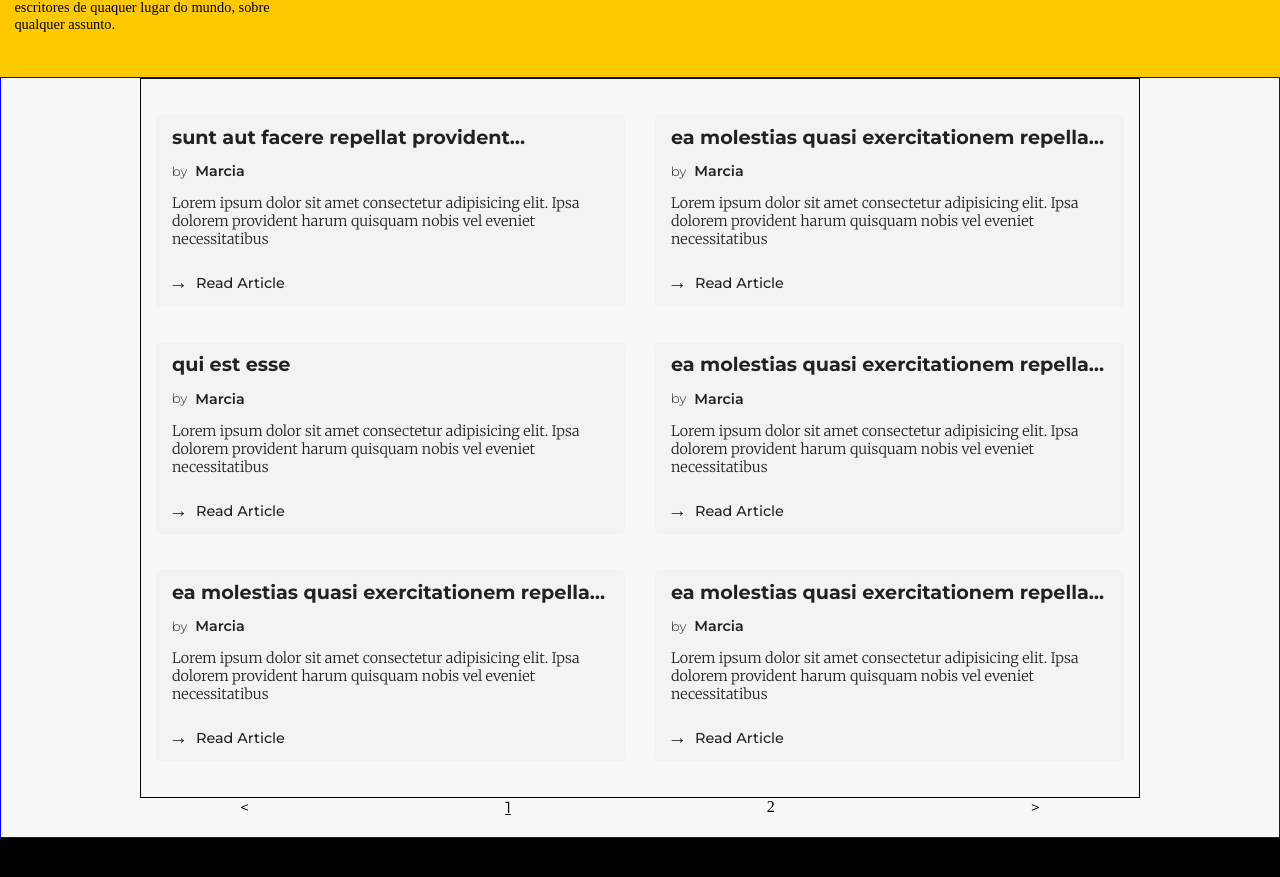
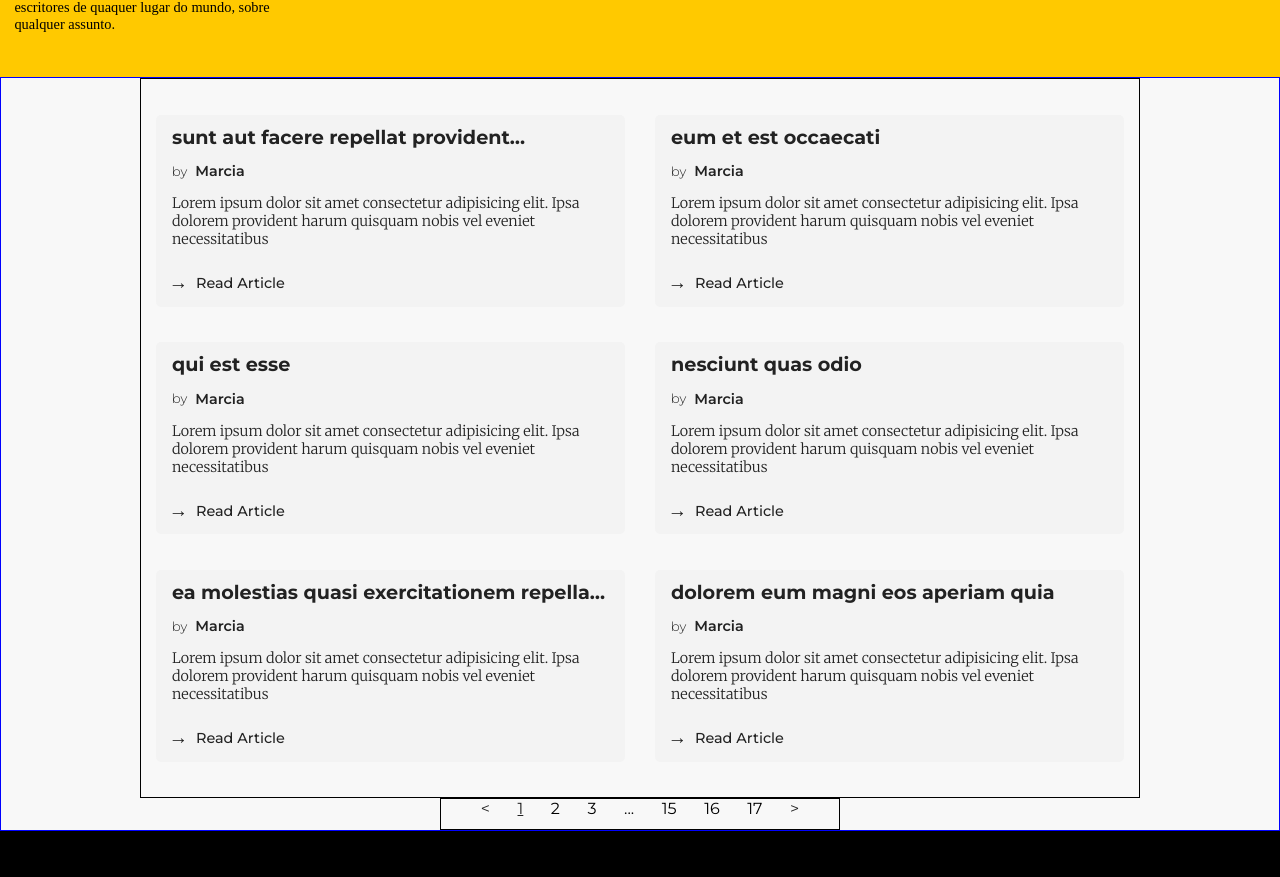
Before and after one commit to kennedybm/teste-tecnico-front-end, a React (Vite) app: page / in a window 1280 px wide. Shown: the part 163-1040 px from the top of the page. Built offline with nearby package versions, Linux system fonts and the light colour scheme.

Commit message:
Feat: added Pagination component and styles

```diff
--- a/src/components/Posts/index.tsx
+++ b/src/components/Posts/index.tsx
@@ -3,93 +3,18 @@ import { PostsCard } from "./PostsCard";
 import { usePosts } from "../../providers/Api/Posts";
 import * as Styles from "./styles";
 import { Pagination } from "../Pagination";
+import { postsData } from "../../service/mock";
 
 export const Posts = () => {
-  const { postsData } = usePosts();
-  const posts = [
-    {
-      userId: 1,
-      id: 1,
-      title:
-        "sunt aut facere repellat provident occaecati excepturi optio reprehenderit",
-      body: "quia et suscipit\nsuscipit recusandae consequuntur expedita et cum\nreprehenderit molestiae ut ut quas totam\nnostrum rerum est autem sunt rem eveniet architecto",
-    },
-    {
-      userId: 1,
-      id: 2,
-      title: "qui est esse",
-      body: "est rerum tempore vitae\nsequi sint nihil reprehenderit dolor beatae ea dolores neque\nfugiat blanditiis voluptate porro vel nihil molestiae ut reiciendis\nqui aperiam non debitis possimus qui neque nisi nulla",
-    },
-    {
-      userId: 1,
-      id: 3,
-      title: "ea molestias quasi exercitationem repellat qui ipsa sit aut",
-      body: "et iusto sed quo iure\nvoluptatem occaecati omnis eligendi aut ad\nvoluptatem doloribus vel accusantium quis pariatur\nmolestiae porro eius odio et labore et velit aut",
-    },
-    {
-      userId: 1,
-      id: 4,
-      title: "ea molestias quasi exercitationem repellat qui ipsa sit aut",
-      body: "et iusto sed quo iure\nvoluptatem occaecati omnis eligendi aut ad\nvoluptatem doloribus vel accusantium quis pariatur\nmolestiae porro eius odio et labore et velit aut",
-    },
-    {
-      userId: 1,
-      id: 5,
-      title: "ea molestias quasi exercitationem repellat qui ipsa sit aut",
-      body: "et iusto sed quo iure\nvoluptatem occaecati omnis eligendi aut ad\nvoluptatem doloribus vel accusantium quis pariatur\nmolestiae porro eius odio et labore et velit aut",
-    },
-    {
-      userId: 1,
-      id: 6,
-      title: "ea molestias quasi exercitationem repellat qui ipsa sit aut",
-      body: "et iusto sed quo iure\nvoluptatem occaecati omnis eligendi aut ad\nvoluptatem doloribus vel accusantium quis pariatur\nmolestiae porro eius odio et labore et velit aut",
-    },
-    {
-      userId: 1,
-      id: 7,
-      title:
-        "sunt aut facere repellat provident occaecati excepturi optio reprehenderit",
-      body: "quia et suscipit\nsuscipit recusandae consequuntur expedita et cum\nreprehenderit molestiae ut ut quas totam\nnostrum rerum est autem sunt rem eveniet architecto",
-    },
-    {
-      userId: 1,
-      id: 8,
-      title: "qui est esse",
-      body: "est rerum tempore vitae\nsequi sint nihil reprehenderit dolor beatae ea dolores neque\nfugiat blanditiis voluptate porro vel nihil molestiae ut reiciendis\nqui aperiam non debitis possimus qui neque nisi nulla",
-    },
-    {
-      userId: 1,
-      id: 9,
-      title: "ea molestias quasi exercitationem repellat qui ipsa sit aut",
-      body: "et iusto sed quo iure\nvoluptatem occaecati omnis eligendi aut ad\nvoluptatem doloribus vel accusantium quis pariatur\nmolestiae porro eius odio et labore et velit aut",
-    },
-    {
-      userId: 1,
-      id: 10,
-      title: "ea molestias quasi exercitationem repellat qui ipsa sit aut",
-      body: "et iusto sed quo iure\nvoluptatem occaecati omnis eligendi aut ad\nvoluptatem doloribus vel accusantium quis pariatur\nmolestiae porro eius odio et labore et velit aut",
-    },
-    {
-      userId: 1,
-      id: 11,
-      title: "aaaaaaaaaaaaaaaaaa AAAAAA AAAAAA",
-      body: "et iusto sed quo iure\nvoluptatem occaecati omnis eligendi aut ad\nvoluptatem doloribus vel accusantium quis pariatur\nmolestiae porro eius odio et labore et velit aut",
-    },
-    {
-      userId: 1,
-      id: 12,
-      title: "some text here",
-      body: "et iusto sed quo iure\nvoluptatem occaecati omnis eligendi aut ad\nvoluptatem doloribus vel accusantium quis pariatur\nmolestiae porro eius odio et labore et velit aut",
-    },
-  ];
+  // const { postsData } = usePosts();
 
   const [pageNumber, setPageNumber] = useState(0);
 
   const postsPerPage = 6;
   const viewedPosts = pageNumber * postsPerPage;
 
-  const displayPosts = posts.slice(viewedPosts, viewedPosts + postsPerPage);
-  const pageCount = Math.ceil(posts.length / postsPerPage);
+  const displayPosts = postsData.slice(viewedPosts, viewedPosts + postsPerPage);
+  const pageCount = Math.ceil(postsData.length / postsPerPage);
 
   const switchPage = ({ selected }: { selected: number }) => {
     setPageNumber(selected);
--- a/src/components/Posts/styles.ts
+++ b/src/components/Posts/styles.ts
@@ -18,7 +18,7 @@ export const PostsSection = styled.section`
   background-color: var(--default);
   border: 1px solid black;
   width: 100%;
-  height: 85em;
+  height: 87em;
 
   @media (min-width: 700px) {
     flex-wrap: wrap;
@@ -37,28 +37,34 @@ export const PostsSection = styled.section`
 
 export const PaginationBox = styled.div`
   display: flex;
-  justify-content: space-between;
+  justify-content: center;
+  align-items: flex-start;
   width: 100%;
-  max-width: 1000px;
-  margin: 0 0 20px 0px;
+  max-width: 400px;
+  height: 2em;
+  border: 1px solid black;
   .paginationUl {
     display: flex;
     flex-direction: row;
     width: 100%;
     justify-content: space-between;
     padding: 0 10%;
-    /* @media (min-width: 1024px){
-        padding: 0 0;
-    } */
+    color: var(--gra2);
+    font-family: var(--title);
+    @media (min-width: 1200) {
+      font-size: var(--fs-mid);
+    }
   }
   .previousBttn,
   .nextBttn {
     font-family: var(--title);
+    color: var(--gray2);
     cursor: pointer;
   }
   .paginationActive {
     font-family: var(--title);
     text-decoration: underline;
+    color: var(--gray2);
   }
   .paginationPages {
     cursor: pointer;
```
